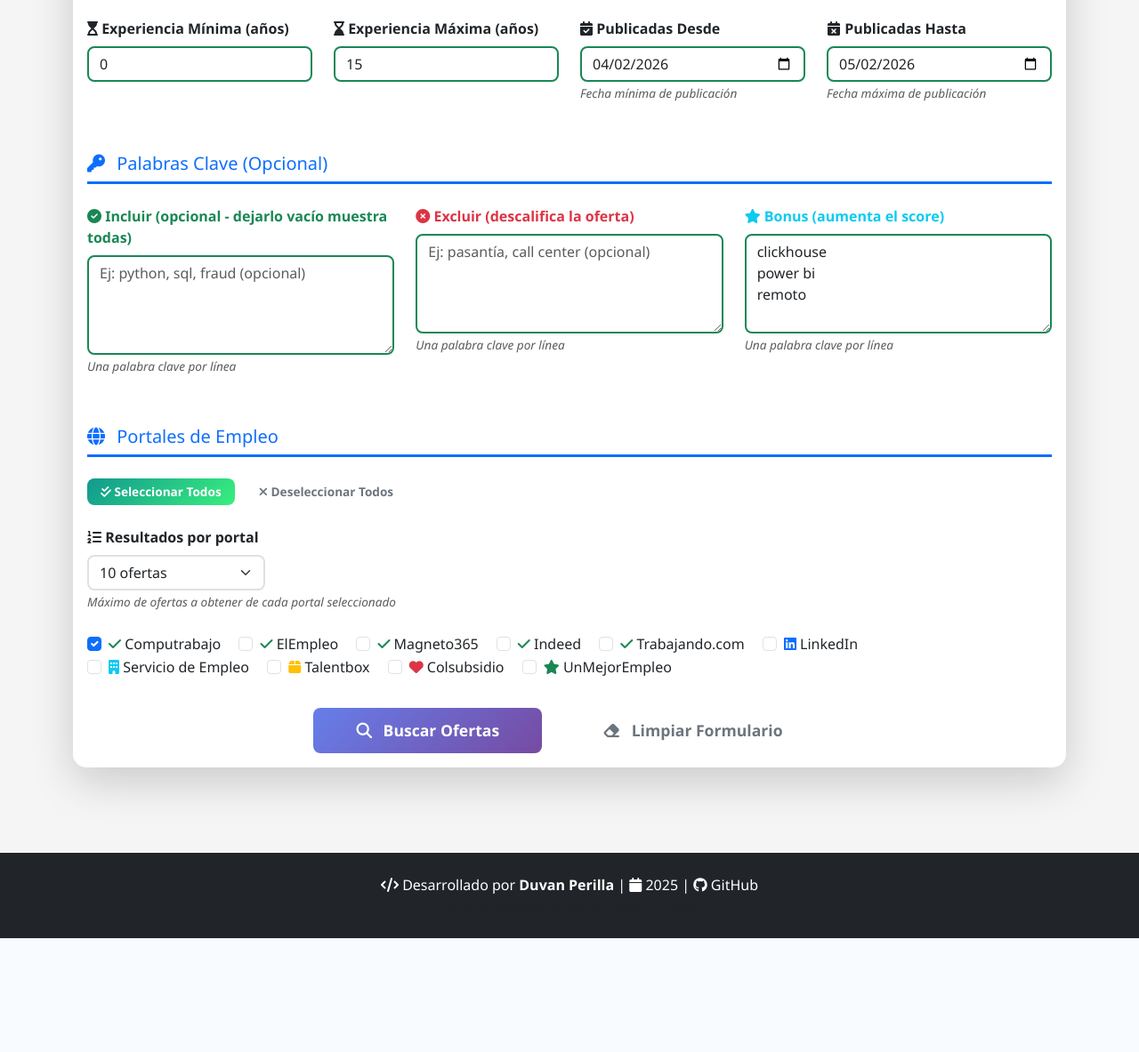
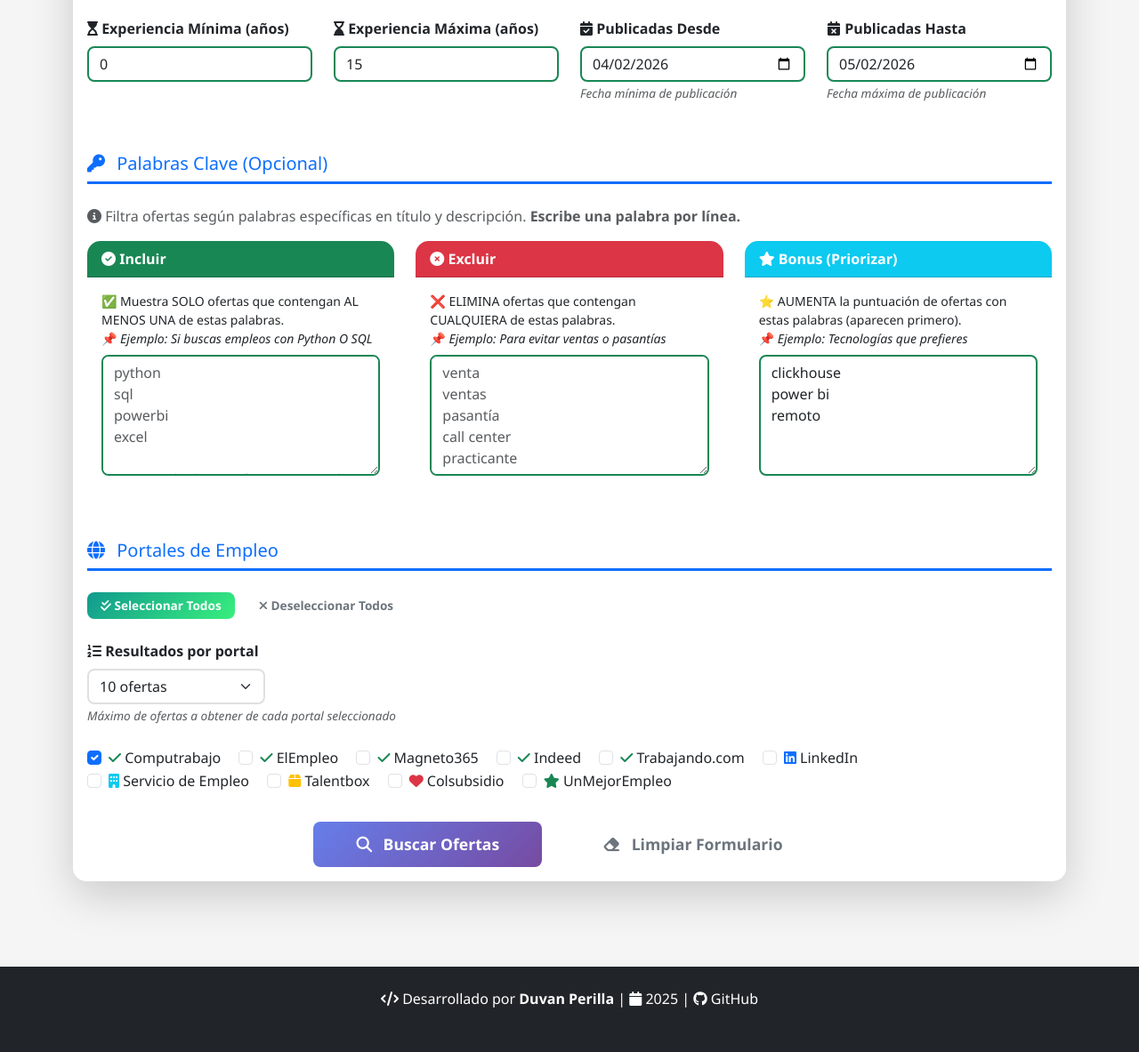
Before and after one commit to DuvanP11/Job_Search, a Flask app: page / in a window 1280 px wide. Shown: the part 1268-2451 px from the top of the page at 89% size. Before the commit the page ends 2323 px from the top, so only its background shows below. Run offline with Flask 3, Linux system fonts and the light colour scheme; the visitor is signed in with stand-in values (Sample User, id 1).

Commit message:
✨ MEJORAS UX: Palabras Clave + Sesión Persistente
CAMBIOS:

1. UI DE PALABRAS CLAVE MEJORADA ✅
   - Cards visuales con colores (Verde/Rojo/Azul)
   - Explicación clara de cada función
   - Ejemplos prácticos inline
   - Placeholders mejorados con ejemplos reales
   - ✅ Incluir: Muestra solo con estas palabras
   - ❌ Excluir: Elimina ofertas con estas palabras
   - ⭐ Bonus: Prioriza ofertas con estas palabras

2. SESIÓN PERSISTENTE 30 DÍAS ✅
   - session.permanent = True
   - SESSION_COOKIE_LIFETIME = 30 días
   - SESSION_COOKIE_HTTPONLY = True (seguridad)
   - SESSION_COOKIE_SAMESITE = Lax (seguridad)
   - Nombre personalizado: job_search_session

ANTES:
- Palabras clave confusas
- Sesión expiraba al cerrar navegador
- Usuario tenía que registrarse cada vez

AHORA:
- Cards visuales con explicación clara
- Sesión persiste 30 días
- Login una vez → funciona por un mes

RESULTADO:
✅ UX más clara e intuitiva
✅ No más re-registros constantes
✅ Mejor experiencia de usuario

```diff
--- a/app.py
+++ b/app.py
@@ -18,6 +18,13 @@ from utils.scraper import BuscadorEmpleos
 app = Flask(__name__)
 app.config['SECRET_KEY'] = 'job-search-portal-2025-duvan'
 app.config['MAX_CONTENT_LENGTH'] = 16 * 1024 * 1024  # 16MB max
+
+# Configuración de sesiones persistentes
+app.config['SESSION_COOKIE_SECURE'] = False  # True en producción con HTTPS
+app.config['SESSION_COOKIE_HTTPONLY'] = True
+app.config['SESSION_COOKIE_SAMESITE'] = 'Lax'
+app.config['PERMANENT_SESSION_LIFETIME'] = timedelta(days=30)  # 30 días
+app.config['SESSION_COOKIE_NAME'] = 'job_search_session'
 
 # Variables globales para caché de resultados
 ultima_busqueda = None
--- a/templates/index.html
+++ b/templates/index.html
@@ -351,54 +351,83 @@ Analista de Datos</textarea>
                             </div>
                         </div>
 
-                        <!-- Sección 4: Keywords -->
+                        <!-- Sección 4: Palabras Clave -->
                         <div class="row mb-4">
                             <div class="col-12">
                                 <h5 class="text-primary border-bottom pb-2 mb-3">
                                     <i class="fas fa-key me-2"></i>
                                     Palabras Clave (Opcional)
                                 </h5>
+                                <p class="text-muted">
+                                    <i class="fas fa-info-circle"></i>
+                                    Filtra ofertas según palabras específicas en título y descripción.
+                                    <strong>Escribe una palabra por línea.</strong>
+                                </p>
                             </div>
 
+                            <!-- Card: Incluir -->
                             <div class="col-md-4 mb-3">
-                                <label for="keywords_incluir" class="form-label text-success">
-                                    <i class="fas fa-check-circle"></i> Incluir (opcional - dejarlo vacío muestra todas)
-                                </label>
+                                <div class="card border-success h-100">
+                                    <div class="card-header bg-success text-white">
+                                        <i class="fas fa-check-circle"></i> <strong>Incluir</strong>
+                                    </div>
+                                    <div class="card-body">
+                                        <p class="card-text small mb-2">
+                                            ✅ Muestra SOLO ofertas que contengan AL MENOS UNA de estas palabras.
+                                            <br>📌 <em>Ejemplo: Si buscas empleos con Python O SQL</em>
+                                        </p>
                                         <textarea
                                             class="form-control"
                                             id="keywords_incluir"
-                                    rows="4"
-                                    placeholder="Ej: python, sql, fraud (opcional)"
+                                            rows="5"
+                                            placeholder="python&#10;sql&#10;powerbi&#10;excel&#10;&#10;(Opcional - deja vacío para ver todas)"
                                         ></textarea>
-                                <small class="text-muted">Una palabra clave por línea</small>
+                                    </div>
+                                </div>
                             </div>
 
+                            <!-- Card: Excluir -->
                             <div class="col-md-4 mb-3">
-                                <label for="keywords_excluir" class="form-label text-danger">
-                                    <i class="fas fa-times-circle"></i> Excluir (descalifica la oferta)
-                                </label>
+                                <div class="card border-danger h-100">
+                                    <div class="card-header bg-danger text-white">
+                                        <i class="fas fa-times-circle"></i> <strong>Excluir</strong>
+                                    </div>
+                                    <div class="card-body">
+                                        <p class="card-text small mb-2">
+                                            ❌ ELIMINA ofertas que contengan CUALQUIERA de estas palabras.
+                                            <br>📌 <em>Ejemplo: Para evitar ventas o pasantías</em>
+                                        </p>
                                         <textarea
                                             class="form-control"
                                             id="keywords_excluir"
-                                    rows="4"
-                                    placeholder="Ej: pasantía, call center (opcional)"
+                                            rows="5"
+                                            placeholder="venta&#10;ventas&#10;pasantía&#10;call center&#10;practicante&#10;&#10;(Opcional)"
                                         ></textarea>
-                                <small class="text-muted">Una palabra clave por línea</small>
+                                    </div>
+                                </div>
                             </div>
 
+                            <!-- Card: Bonus -->
                             <div class="col-md-4 mb-3">
-                                <label for="keywords_bonus" class="form-label text-info">
-                                    <i class="fas fa-star"></i> Bonus (aumenta el score)
-                                </label>
+                                <div class="card border-info h-100">
+                                    <div class="card-header bg-info text-white">
+                                        <i class="fas fa-star"></i> <strong>Bonus (Priorizar)</strong>
+                                    </div>
+                                    <div class="card-body">
+                                        <p class="card-text small mb-2">
+                                            ⭐ AUMENTA la puntuación de ofertas con estas palabras (aparecen primero).
+                                            <br>📌 <em>Ejemplo: Tecnologías que prefieres</em>
+                                        </p>
                                         <textarea
                                             class="form-control"
                                             id="keywords_bonus"
-                                    rows="4"
-                                    placeholder="Ej: clickhouse, power bi"
+                                            rows="5"
+                                            placeholder="clickhouse&#10;power bi&#10;remoto&#10;flexible&#10;startup&#10;&#10;(Opcional)"
                                         >clickhouse
 power bi
 remoto</textarea>
-                                <small class="text-muted">Una palabra clave por línea</small>
+                                    </div>
+                                </div>
                             </div>
                         </div>
 
--- a/utils/auth.py
+++ b/utils/auth.py
@@ -102,6 +102,7 @@ def get_current_user():
 
 def login_user(user):
     """Crear sesión de usuario"""
+    session.permanent = True  # Sesión persistente por 30 días
     session['user_id'] = user['id']
     session['username'] = user['username']
     session['email'] = user['email']
```
Lines whose indentation alone changed are shown as unchanged.
